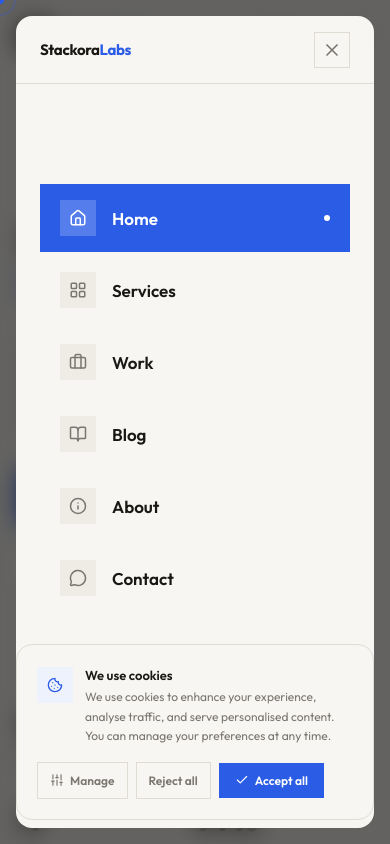
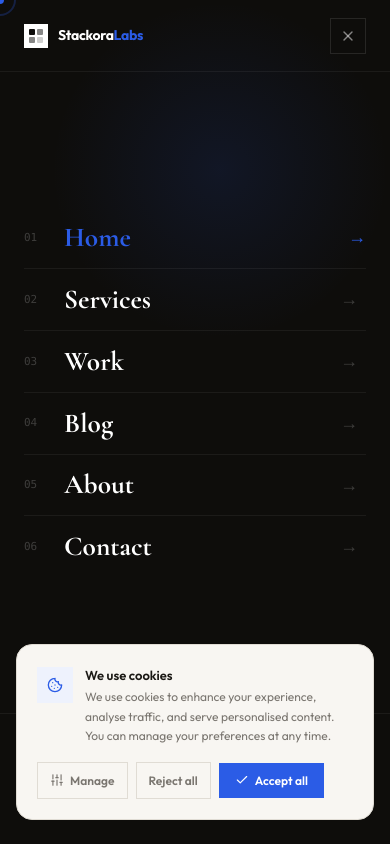
Before and after one commit to tayyabarif41/stackoralabs, a React (Vite) app: page / in a window 390 px wide. Both pictures are taken after a click on the button 354 px from the left and 36 px from the top of the page. Shown: the top 844 px of the page. Built offline with nearby package versions, Linux system fonts and the light colour scheme.

Commit message:
feat: modern full-screen nav dialog with numbered links and slide animation
Co-Authored-By: Claude Sonnet 4.6 <noreply@anthropic.com>

```diff
--- a/src/sections/Navigation.tsx
+++ b/src/sections/Navigation.tsx
@@ -52,7 +52,6 @@ export default function Navigation() {
   const mobileIconRef        = useRef<HTMLSpanElement>(null);
   const langDropRef    = useRef<HTMLDivElement>(null);
   const overlayRef     = useRef<HTMLDivElement>(null);
-  const dialogRef      = useRef<HTMLDivElement>(null);
 
   // Scroll detection
   useEffect(() => {
@@ -99,34 +98,21 @@ export default function Navigation() {
   useEffect(() => {
     if (!isMobileOpen) return;
     const overlay = overlayRef.current;
-    const dialog  = dialogRef.current;
-    if (!overlay || !dialog) return;
+    if (!overlay) return;
 
     const tl = gsap.timeline();
 
-    // Background fades in
     tl.fromTo(overlay,
       { opacity: 0 },
-      { opacity: 1, duration: 0.3, ease: 'power2.out' }
+      { opacity: 1, duration: 0.25, ease: 'power2.out' }
     );
-
-    // Dialog scales + fades in
-    tl.fromTo(dialog,
-      { opacity: 0, scale: 0.95, y: 20 },
-      { opacity: 1, scale: 1, y: 0, duration: 0.35, ease: 'power3.out' },
-      '-=0.15'
+    tl.fromTo('.nav-dialog-item',
+      { x: -28, opacity: 0 },
+      { x: 0, opacity: 1, duration: 0.4, stagger: 0.065, ease: 'power3.out' },
+      '-=0.05'
     );
-
-    // Links stagger up
-    tl.fromTo('.nav-dialog-item',
-      { opacity: 0, y: 32 },
-      { opacity: 1, y: 0, duration: 0.45, stagger: 0.07, ease: 'power3.out' },
-      '-=0.2'
-    );
-
-    // Footer fades in
     tl.fromTo('.nav-dialog-footer',
-      { opacity: 0, y: 12 },
+      { opacity: 0, y: 10 },
       { opacity: 1, y: 0, duration: 0.3, ease: 'power2.out' },
       '-=0.2'
     );
@@ -134,13 +120,12 @@ export default function Navigation() {
 
   const closeDialog = () => {
     const overlay = overlayRef.current;
-    const dialog  = dialogRef.current;
-    if (!overlay || !dialog) { setIsMobileOpen(false); return; }
+    if (!overlay) { setIsMobileOpen(false); return; }
 
     const tl = gsap.timeline({ onComplete: () => setIsMobileOpen(false) });
-    tl.to('.nav-dialog-item', { opacity: 0, y: -16, duration: 0.2, stagger: 0.03, ease: 'power2.in' });
-    tl.to(dialog,  { opacity: 0, scale: 0.96, y: -12, duration: 0.25, ease: 'power2.in' }, '-=0.1');
-    tl.to(overlay, { opacity: 0, duration: 0.2, ease: 'power2.in' }, '-=0.15');
+    tl.to('.nav-dialog-item',   { x: -20, opacity: 0, duration: 0.18, stagger: 0.03, ease: 'power2.in' });
+    tl.to('.nav-dialog-footer', { opacity: 0, duration: 0.15 }, '<');
+    tl.to(overlay, { opacity: 0, duration: 0.2, ease: 'power2.in' }, '-=0.05');
   };
 
   const scrollToAnchor = (hash: string) => {
@@ -354,61 +339,79 @@ export default function Navigation() {
 
       {/* ── Full-screen nav dialog ───────────────────────────────── */}
       {isMobileOpen && (
-        <div ref={overlayRef} className="fixed inset-0 z-[60] bg-black/60 backdrop-blur-md">
+        <div
+          ref={overlayRef}
+          className="fixed inset-0 z-[60] flex flex-col"
+          style={{ background: '#0E0D0B' }}
+        >
+          {/* Subtle background glow */}
+          <div
+            className="absolute top-0 right-0 w-[340px] h-[340px] pointer-events-none"
+            style={{ background: 'radial-gradient(circle, rgba(43,92,230,0.12) 0%, transparent 70%)' }}
+          />
 
-          {/* Dialog panel */}
-          <div
-            ref={dialogRef}
-            className="absolute inset-4 sm:inset-8 rounded-2xl overflow-hidden flex flex-col"
-            style={{ background: theme === 'dark' ? '#0E0D0B' : '#F8F6F2' }}
-          >
-
-            {/* Dialog header */}
-            <div className="flex items-center justify-between px-6 h-[68px] border-b border-[var(--border)] shrink-0">
-              <span className="text-[15px] font-bold tracking-tight text-[var(--ink)]">
-                Stackora<span className="text-[var(--accent)]">Labs</span>
+          {/* Header */}
+          <div className="flex items-center justify-between px-6 h-[72px] shrink-0 border-b border-white/[0.06]">
+            <div className="flex items-center gap-2.5">
+              <div className="w-6 h-6 bg-white rounded-md grid grid-cols-2 gap-[2px] p-[5px]">
+                <span className="bg-[#0E0D0B] rounded-[1px]" />
+                <span className="bg-[#0E0D0B]/50 rounded-[1px]" />
+                <span className="bg-[#0E0D0B]/50 rounded-[1px]" />
+                <span className="bg-[#0E0D0B]/20 rounded-[1px]" />
+              </div>
+              <span className="text-[14px] font-bold tracking-tight text-white">
+                Stackora<span className="text-[#2B5CE6]">Labs</span>
               </span>
+            </div>
             <button
               type="button"
               onClick={closeDialog}
               aria-label="Close menu"
-                className="flex items-center justify-center w-9 h-9 rounded-xl border border-[var(--border)] text-[var(--muted)] hover:text-[var(--ink)] hover:bg-[var(--bg-2)] transition-colors"
+              className="flex items-center justify-center w-9 h-9 rounded-xl border border-white/10 text-white/50 hover:text-white hover:border-white/20 hover:bg-white/5 transition-all"
             >
-                <X className="w-5 h-5" />
+              <X className="w-4 h-4" />
             </button>
           </div>
 
           {/* Nav links */}
-            <div className="flex-1 overflow-y-auto flex flex-col justify-center px-6 py-8">
-              <ul className="space-y-1">
-                {NAV_LINKS.map((link) => {
+          <div className="flex-1 overflow-y-auto flex flex-col justify-center px-6">
+            <ul>
+              {NAV_LINKS.map((link, i) => {
                 const active = isActive(link);
                 const handleClick = () => {
-                    if (link.isRoute) {
-                      closeDialog();
-                    } else {
-                      closeDialog();
-                      handleScrollLink(link.href, true);
-                    }
+                  if (link.isRoute) closeDialog();
+                  else { closeDialog(); handleScrollLink(link.href, true); }
                 };
                 return (
-                    <li key={link.href} className="nav-dialog-item">
+                  <li key={link.href} className="nav-dialog-item border-b border-white/[0.06] last:border-0">
                     <Link
                       to={link.isRoute ? link.href : '/'}
                       onClick={handleClick}
-                        className={`group flex items-center gap-4 px-5 py-4 rounded-xl transition-all duration-200 ${
+                      className="group flex items-center gap-4 py-4 w-full"
+                    >
+                      {/* Index number */}
+                      <span className="text-[11px] font-mono text-white/20 w-6 shrink-0 group-hover:text-[#2B5CE6] transition-colors">
+                        {String(i + 1).padStart(2, '0')}
+                      </span>
+
+                      {/* Label */}
+                      <span
+                        className={`text-[clamp(26px,7vw,36px)] font-bold leading-none flex-1 transition-colors duration-200 ${
+                          active ? 'text-[#2B5CE6]' : 'text-white group-hover:text-[#2B5CE6]'
+                        }`}
+                        style={{ fontFamily: 'var(--font-display)' }}
+                      >
+                        {getLabel(link)}
+                      </span>
+
+                      {/* Arrow */}
+                      <span className={`text-[18px] transition-all duration-200 ${
                         active
-                            ? 'bg-[var(--accent)] text-white'
-                            : 'text-[var(--ink)] hover:bg-[var(--bg-2)]'
-                        }`}
-                      >
-                        <span className={`flex items-center justify-center w-9 h-9 rounded-lg ${
-                          active ? 'bg-white/20' : 'bg-[var(--bg-2)] group-hover:bg-[var(--bg-3)]'
-                        } transition-colors`}>
-                          <link.Icon className={`w-[18px] h-[18px] ${active ? 'text-white' : 'text-[var(--muted)]'}`} />
+                          ? 'text-[#2B5CE6] translate-x-0'
+                          : 'text-white/20 -translate-x-2 group-hover:translate-x-0 group-hover:text-[#2B5CE6]'
+                      }`}>
+                        →
                       </span>
-                        <span className="text-[17px] font-semibold flex-1">{getLabel(link)}</span>
-                        {active && <span className="w-1.5 h-1.5 rounded-full bg-white shrink-0" />}
                     </Link>
                   </li>
                 );
@@ -416,18 +419,16 @@ export default function Navigation() {
             </ul>
           </div>
 
-            {/* Dialog footer */}
-            <div className="nav-dialog-footer px-6 pb-6 pt-3 border-t border-[var(--border)] shrink-0">
+          {/* Footer */}
+          <div className="nav-dialog-footer px-6 pb-8 pt-5 border-t border-white/[0.06] shrink-0">
             <Link
               to="/contact"
               onClick={closeDialog}
-                className="btn btn-accent w-full justify-center py-3.5 text-[13px]"
+              className="flex items-center justify-center w-full py-3.5 rounded-xl bg-[#2B5CE6] text-white text-[13px] font-semibold hover:bg-[#2450cc] transition-colors"
             >
               {t(tx.cta)}
             </Link>
-              <p className="text-center text-[11px] text-[var(--muted-2)] mt-3">{t(tx.email)}</p>
-            </div>
-
+            <p className="text-center text-[11px] text-white/25 mt-3">{t(tx.email)}</p>
           </div>
         </div>
       )}
```
Lines whose indentation alone changed are shown as unchanged.
